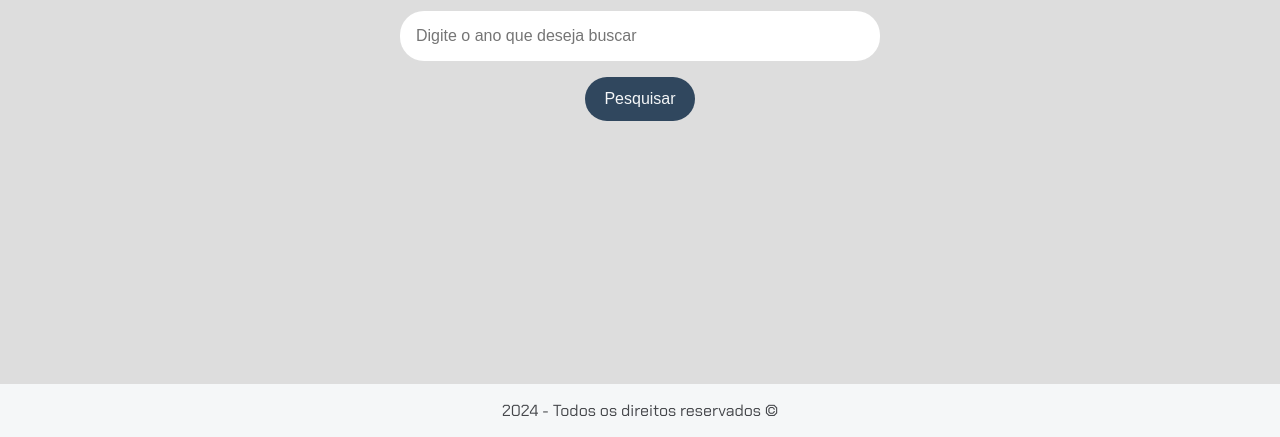
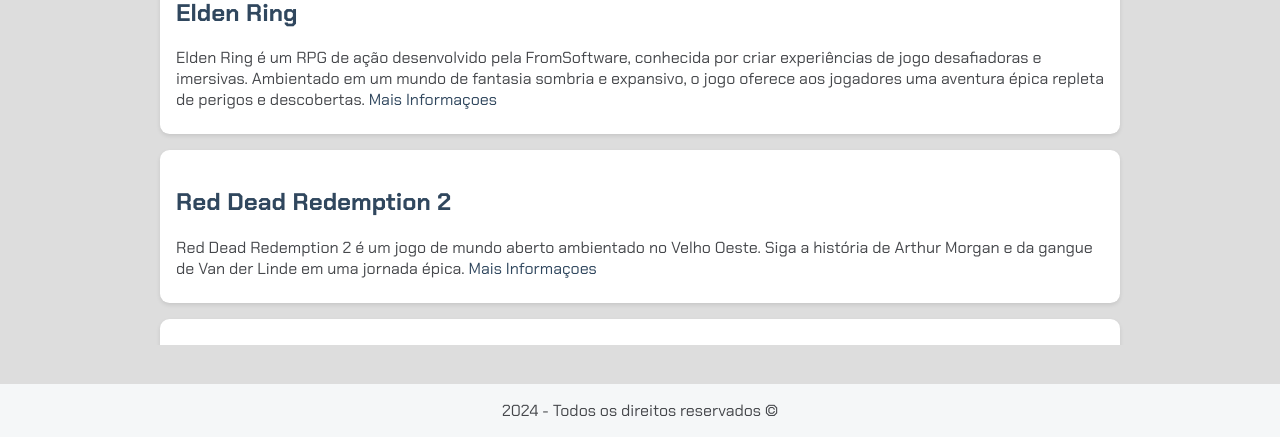
Before and after one commit to davicbtoliveira/Imersao-Alura-Gemini, a plain HTML site: page IMERSAO/index.html in a window 1280 px wide. Shown: the part 363-800 px from the top of the page. Drawn offline with Linux system fonts and the light colour scheme.

Commit message:
Primeira Alteraçao no Projeto e criacao do app.js

```diff
--- /dev/null
+++ b/IMERSAO/app.js
@@ -0,0 +1 @@
+console.log("Elden Ring");
--- a/IMERSAO/index.html
+++ b/IMERSAO/index.html
@@ -1,23 +1,54 @@
 <!DOCTYPE html>
 <html lang="pt-BR">
+
 <head>
     <meta charset="UTF-8">
     <meta name="viewport" content="width=device-width, initial-scale=1.0">
     <link rel="stylesheet" href="styles.css">
-    <title>Projeto GOTY</title>
+    <title>Projeto Jogos</title>
 </head>
+
 <body>
     <header>
-        <h1>GOTY's Over the Years</h1>
+        <h1>Consulta de Jogos</h1>
     </header>
     <main>
         <section>
-            <input type="text" placeholder="Digite o ano que deseja buscar">
+            <input type="text" placeholder="Digite o jogo que deseja buscar">
             <button>Pesquisar</button>
+        </section>
+        <section class="resultados-pesquisa">
+            <div class="item-resultado">
+                <h2>
+                    <a href="#" target="_blank">Elden Ring</a>
+                </h2>
+                <p class="descricao-meta">Elden Ring é um RPG de ação desenvolvido pela FromSoftware, conhecida por
+                    criar experiências de jogo desafiadoras e imersivas. Ambientado em um mundo de fantasia sombria e
+                    expansivo, o jogo oferece aos jogadores uma aventura épica repleta de perigos e descobertas.
+                <a href="https://en.bandainamcoent.eu/elden-ring/elden-ring" target="_blank">Mais Informaçoes</a></p>
+            </div>
+                <div class="item-resultado">
+                    <h2>
+                        <a href="#" target="_blank">Red Dead Redemption 2</a>
+                    </h2>
+                    <p class="descricao-meta">Red Dead Redemption 2 é um jogo de mundo aberto ambientado no Velho Oeste.
+                        Siga a história de Arthur Morgan e da gangue de Van der Linde em uma jornada épica.
+                    <a href="https://www.rockstargames.com/br/reddeadredemption2" target="_blank">Mais Informaçoes</a></p>
+                </div>
+                <div class="item-resultado">
+                    <h2>
+                        <a href="#" target="_blank">It Takes Two</a>
+                    </h2>
+                    <p class="descricao-meta">It Takes Two é um jogo cooperativo que celebra o amor e a amizade, com
+                        desafios divertidos e uma história emocionante.
+                    <a href="https://www.ea.com/pt-br/games/it-takes-two" target="_blank">Mais Informaçoes</a></p>
+                </div>
         </section>
     </main>
     <footer>
         <p>2024 - Todos os direitos reservados &copy</p>
     </footer>
+    <script src="app.js"></script>
 </body>
+
 </html>
```
